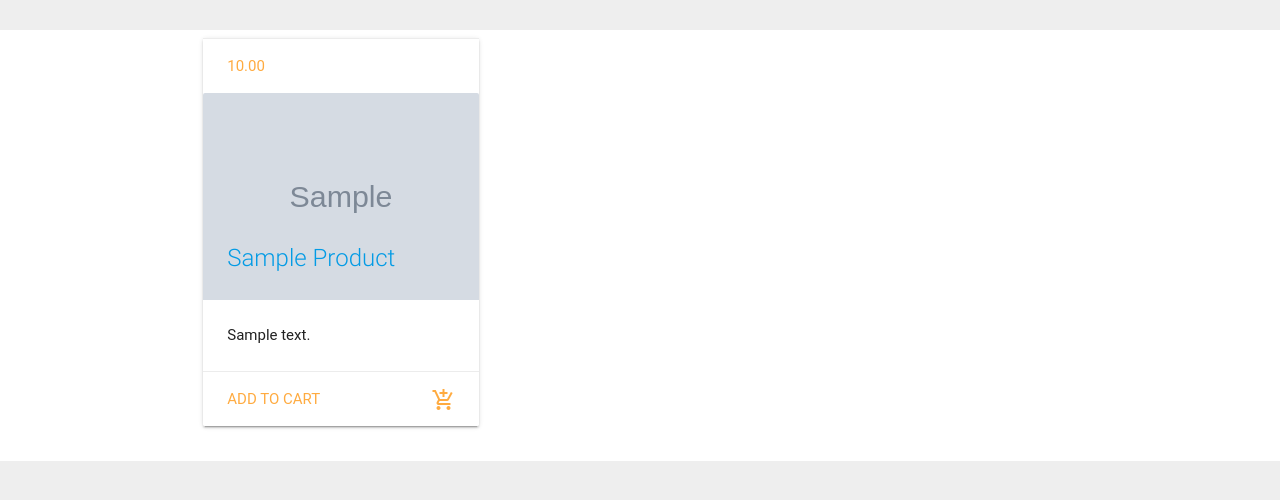
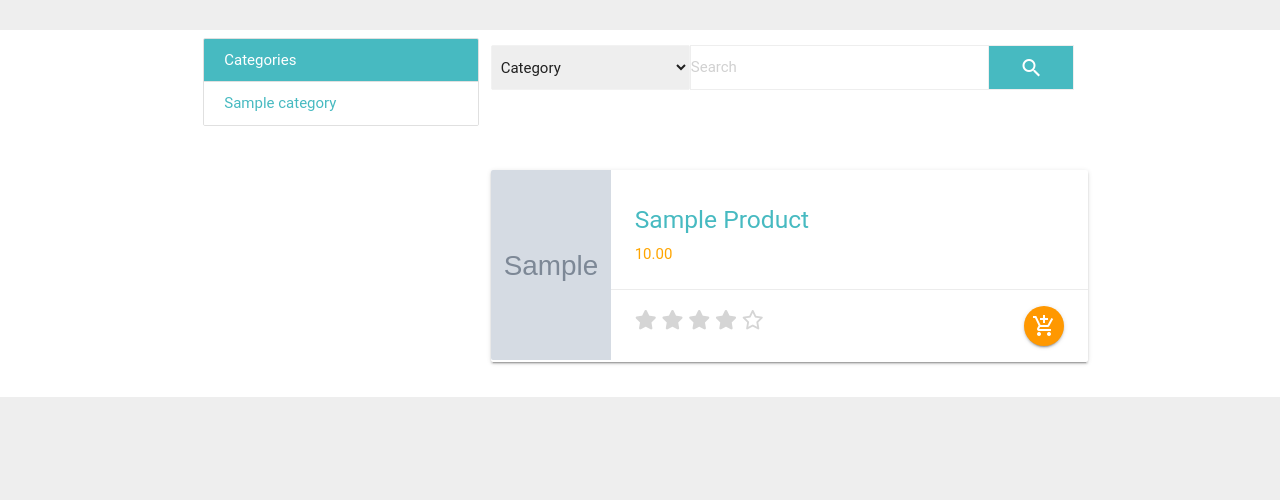
Before and after one commit to moisesdelacruz/stores_center, a Django app: page / in a window 1280 px wide. Shown: the part 120-620 px from the top of the page. Run offline with Django 3.2, Linux system fonts and the light colour scheme; tables that the repository leaves empty hold one stand-in row (values such as "Sample post"); grey boxes marked "Sample" are stand-in pictures; some libraries are stand-ins or nearby versions; some web fonts are replaced.

Commit message:
product_list.html update styles

```diff
--- a/templates/product/product_list.html
+++ b/templates/product/product_list.html
@@ -6,36 +6,36 @@
 
 {% block main %}
   <div class="row container">
-    <div class="col s12 m12 white">
+    <div class="col s12 m4 hide-on-small-only white">
+      {% include "cat_menu.html" %}
+    </div>
+    <div class="col s12 m8 white">
+      {% include "search_form.html" %}
       <div class="row">
         {% for object in object_list %}
-          <div class="col s12 m4">
-            <div class="card">
-              <div class="card-action">
+          <div class="card horizontal product_list">
+            <div class="card-image">
+              <img src="{{ object.photo.url }}" class="photo" width="120" height="190">
+            </div>
+            <div class="card-stacked">
+              <div class="card-content">
+                <h5><a href="{% url 'product:detail' object.pk %}" class="title">{{ object.name|title }}</a></h5>
                 {% if object.new_price %}
                   <a href="#" class="price-old">{{ object.price }}</a>
-                  <a href="#">${{ object.new_price }}</a>
+                  <a href="#" class="price">${{ object.new_price }}</a>
                 {% else %}
-                  <a href="#">{{ object.price }}</a>
+                  <a href="#" class="price">{{ object.price }}</a>
                 {% endif %}
-                <!-- <span class="rating right">
+              </div>
+              <div class="card-action">
+                <span class="rating left">
                   <i class="fa fa-star" aria-hidden="true"></i>
                   <i class="fa fa-star" aria-hidden="true"></i>
                   <i class="fa fa-star" aria-hidden="true"></i>
                   <i class="fa fa-star" aria-hidden="true"></i>
                   <i class="fa fa-star-o" aria-hidden="true"></i>
-                </span> -->
-              </div>
-              <div class="card-image">
-                <img src="{{ object.photo.url }}">
-                <span class="cover"><a href="{% url 'product:detail' object.id %}"></a></span>
-                <span class="card-title"><a href="{% url 'product:detail' object.id %}">{{ object.name|title }}</a></span>
-              </div>
-              <div class="card-content">
-                <p>{{ object.description|truncatechars:120 }}</p>
-              </div>
-              <div class="card-action">
-                <a href="#"><span>add to cart</span><i class="material-icons right">add_shopping_cart</i></a>
+                </span>
+                <a href="#" class="btn btn-floating orange pulse right"><i class="material-icons">add_shopping_cart</i></a>
               </div>
             </div>
           </div>
```
